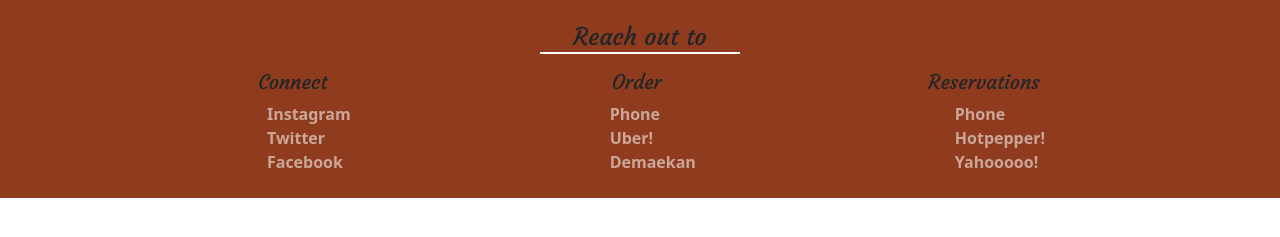
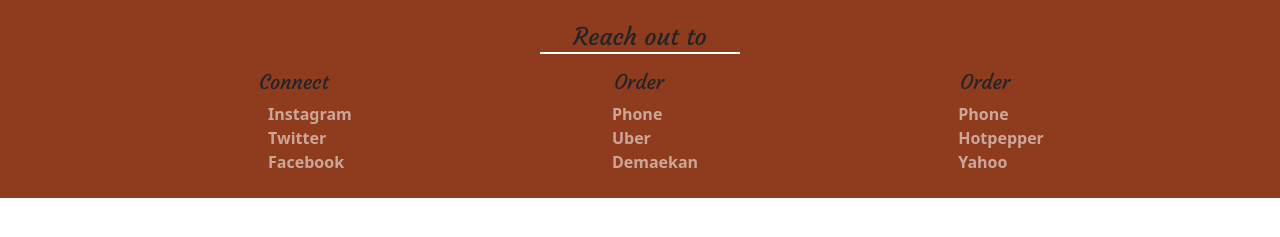
Before and after one commit to nibab-boo/jahan-react-express, a React (Create React App) app in the folder client/: page /blog in a window 1280 px wide. Shown: the part 215-452 px from the top of the page. Built offline with nearby package versions, Linux system fonts and the light colour scheme.

Commit message:
footer updated with json

```diff
--- a/client/src/components/Footer.js
+++ b/client/src/components/Footer.js
@@ -1,19 +1,36 @@
 /* eslint-disable jsx-a11y/anchor-is-valid */
 import React from 'react';
+import { useLanContext } from './LanguageProvider';
+
 const Footer = () => {
+
+  const json = useLanContext();
+  const footer = json.footer;
+  console.log(json);
+  console.log(footer)
+
   return (
     <div className='main-footer' style={{background: "#8E3C1D"}}>
-      <h4 className='nav-jahan'>Reach out to</h4>
+      <h4 className='nav-jahan'>{footer.name}</h4>
       <div className="footer-box d-flex justify-content-evenly">
-        <div className="footer-connect">
-          <h5 className='nav-jahan'>Connect</h5>
-          <ul>
-            <li><a href="#">Instagram</a></li>
-            <li><a href="#">Twitter</a></li>
-            <li><a href="#">Facebook</a></li>
-          </ul>
-        </div>
-        <div className="footer-order">
+        { footer.subList.map(list => {
+
+          return (
+
+            <div className="footer-name">
+              <h5 className='nav-jahan'>{list.name}</h5>
+              <ul>
+                {list.items.map((item) => {
+                  return <li><a href={`${item.link}`}>{item.item}</a></li>
+                } )}
+                {/* <li><a href="#">Twitter</a></li>
+                <li><a href="#">Facebook</a></li> */}
+              </ul>
+            </div>
+          )
+          })
+        }
+        {/* <div className="footer-order">
           <h5 className='nav-jahan'>Order</h5>
           <ul>
             <li><a href="#tel:0489155644">Phone</a></li>
@@ -28,7 +45,7 @@ const Footer = () => {
             <li><a href="#">Hotpepper!</a></li>
             <li><a href="#">Yahooooo!</a></li>
           </ul>
-        </div>
+        </div> */}
       </div>
     </div>
   );
--- a/client/src/components/LanguageProvider.js
+++ b/client/src/components/LanguageProvider.js
@@ -1,4 +1,7 @@
 import {useState, useEffect, useContext, createContext} from 'react';
+
+import { jsonEn } from './json_en';
+import { jsonJp } from './json_jp';
 
 const LanguageContext = createContext();
 const LanguageUpdateContext = createContext();
@@ -10,28 +13,30 @@ export const useLanUpdateContext = () => {
   return useContext(LanguageUpdateContext);
 }
 
+const LanguageProvider = ({children}) => {
+  const [enLan, setEnLan] = useState(true);
 
-const LanguageProvider = ({children}) => {
-  // const [enLan, setEnLan] = useState(true);
+  const [json, setJson] = useState(jsonEn);
 
-  // const [json, setJson] = useState({});
-  // useEffect(() => {
-  //   // fetch json en
-  // })
-  // const toggleLan = () => {
-  //   setEnLan(!enLan);
-  //   if (enLan) {
-  //     // fetch json en
-  //   } else {
-  //     // fetch json jp
-  //   }
-  // }
+  const toggleLan = () => {
+    setEnLan(() => !enLan);
+    changeJson();
+  }
+
+  const changeJson = () => {
+    if (enLan) {
+      setJson(jsonEn);
+    } else {
+      setJson(jsonJp);
+    }
+  }
+
 
   return (
-    // <LanguageContext.Provider value = { json }>
-    <LanguageContext.Provider>
-      <LanguageUpdateContext.Provider>
-      {/* <LanguageUpdateContext.Provider value={ toggleLan }> */}
+    <LanguageContext.Provider value = { json }>
+    {/* <LanguageContext.Provider> */}
+      {/* <LanguageUpdateContext.Provider> */}
+      <LanguageUpdateContext.Provider value={ toggleLan }>
 
         {children}
       </LanguageUpdateContext.Provider>
```
